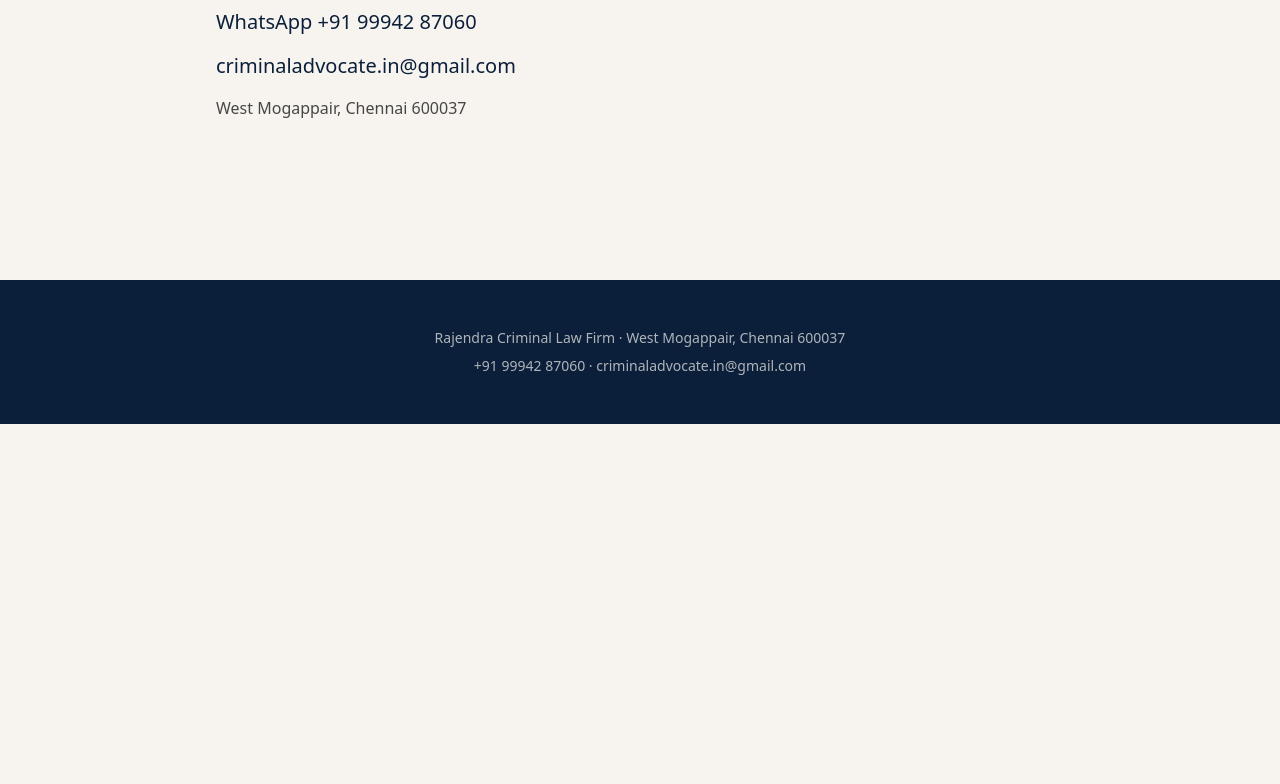
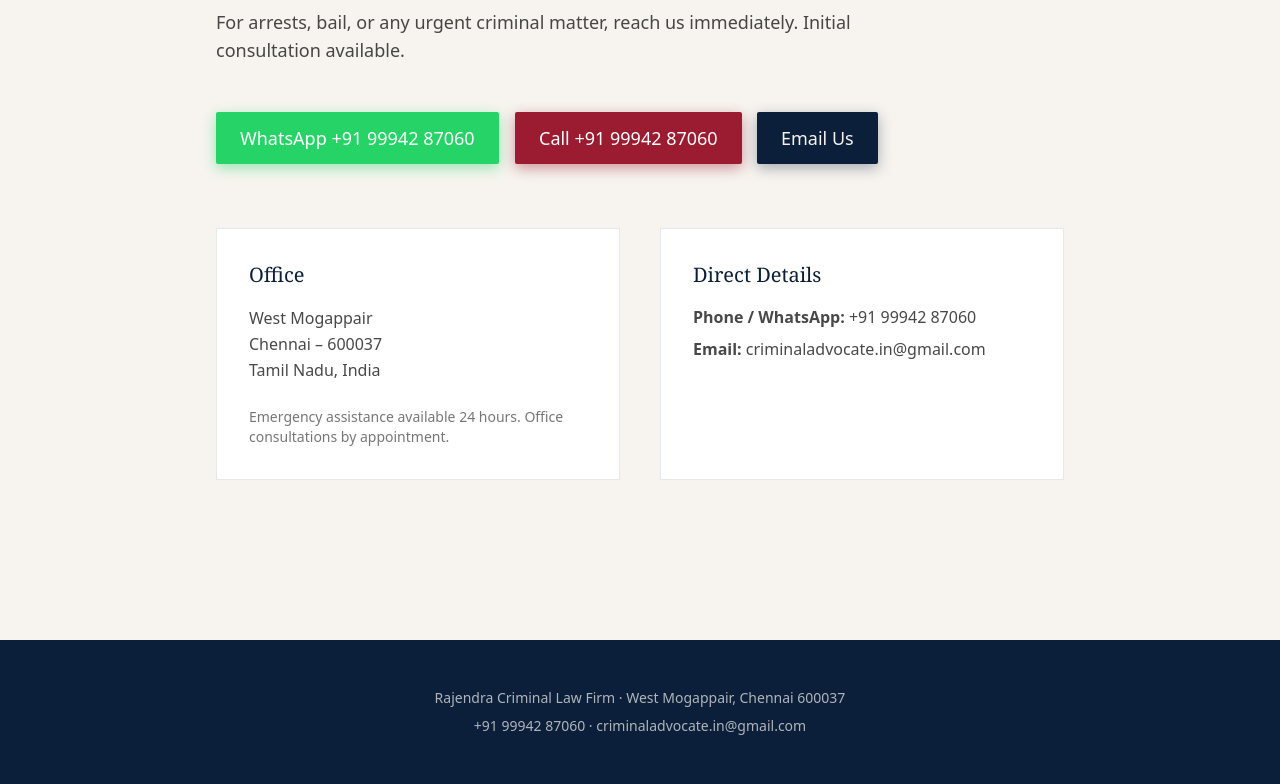
Before and after one commit to lawyerchennai01/criminaladvocate.in, an Astro site: page /contact in a window 1280 px wide. Shown: the part 256-1040 px from the top of the page. Before the commit the page ends 800 px from the top, so only its background shows below. Built offline with nearby package versions, Linux system fonts and the light colour scheme; Astro itself is replaced by a stand-in of ours.

Commit message:
Add contact page and practice detail pages

```diff
--- a/src/pages/contact.astro
+++ b/src/pages/contact.astro
@@ -4,12 +4,55 @@ import Layout from '../layouts/Layout.astro';
 
 <Layout title="Contact | Rajendra Criminal Law Firm">
   <section class="max-w-4xl mx-auto px-6 py-20">
-    <h1 class="font-serif text-4xl text-navy mb-8">Contact</h1>
-    <div class="space-y-4">
-      <p class="text-xl"><a href="tel:+919994287060" class="text-navy hover:text-crimson">Call +91 99942 87060</a></p>
-      <p class="text-xl"><a href="https://wa.me/919994287060" class="text-navy hover:text-crimson">WhatsApp +91 99942 87060</a></p>
-      <p class="text-xl"><a href="mailto:criminaladvocate.in@gmail.com" class="text-navy hover:text-crimson">criminaladvocate.in@gmail.com</a></p>
-      <p class="mt-6 text-ink/80">West Mogappair, Chennai 600037</p>
+    <p class="text-gold text-sm uppercase tracking-widest mb-4">Contact</p>
+    <h1 class="font-serif text-4xl md:text-5xl text-navy mb-8">Speak with a Senior Advocate</h1>
+
+    <p class="text-ink/80 text-lg mb-12 max-w-2xl">
+      For arrests, bail, or any urgent criminal matter, reach us immediately. Initial consultation available.
+    </p>
+
+    <div class="flex flex-wrap gap-4 mb-16">
+      <a id="wa-contact" href="#" class="contact-btn contact-btn-whatsapp text-lg">
+        WhatsApp +91 99942 87060
+      </a>
+      <a href="tel:+919994287060" class="contact-btn contact-btn-call text-lg">
+        Call +91 99942 87060
+      </a>
+      <a href="mailto:criminaladvocate.in@gmail.com?subject=Criminal%20Legal%20Inquiry" class="contact-btn contact-btn-email text-lg">
+        Email Us
+      </a>
+    </div>
+
+    <div class="grid md:grid-cols-2 gap-10">
+      <div class="bg-white p-8 border border-navy/10">
+        <h2 class="font-serif text-xl text-navy mb-4">Office</h2>
+        <p class="text-ink/80 leading-relaxed">
+          West Mogappair<br />
+          Chennai – 600037<br />
+          Tamil Nadu, India
+        </p>
+        <p class="mt-6 text-sm text-ink/60">
+          Emergency assistance available 24 hours. Office consultations by appointment.
+        </p>
+      </div>
+      <div class="bg-white p-8 border border-navy/10">
+        <h2 class="font-serif text-xl text-navy mb-4">Direct Details</h2>
+        <p class="text-ink/80"><strong>Phone / WhatsApp:</strong> +91 99942 87060</p>
+        <p class="text-ink/80 mt-2"><strong>Email:</strong> criminaladvocate.in@gmail.com</p>
+      </div>
     </div>
   </section>
+
+  <script>
+    const wa = document.getElementById('wa-contact');
+    if (wa) {
+      const msg = encodeURIComponent(
+        `Hello Rajendra Criminal Law Firm,\n\n` +
+        `I need legal assistance regarding a criminal matter.\n\n` +
+        `Page: ${window.location.href}\n` +
+        `Please contact me.`
+      );
+      wa.href = `https://wa.me/919994287060?text=${msg}`;
+    }
+  </script>
 </Layout>
--- /dev/null
+++ b/src/pages/practice/bail.astro
@@ -0,0 +1,18 @@
+---
+import Layout from '../../layouts/Layout.astro';
+---
+
+<Layout title="Bail & Anticipatory Bail in Chennai" description="Urgent bail and anticipatory bail applications before Magistrate, Sessions and Madras High Court.">
+  <section class="max-w-3xl mx-auto px-6 py-16">
+    <p class="text-gold text-sm uppercase tracking-widest mb-3">Practice Area</p>
+    <h1 class="font-serif text-4xl text-navy mb-6">Bail & Anticipatory Bail</h1>
+    <div class="prose prose-lg text-ink/90 space-y-5 leading-relaxed">
+      <p>When an arrest is imminent or has already occurred, timing is critical. We prepare and file regular bail, anticipatory bail, and interim bail applications on short notice before the appropriate court.</p>
+      <p>Our advocates regularly appear before Metropolitan Magistrates, Sessions Courts, and the Madras High Court. We focus on grounds of parity, delay in investigation, medical conditions, and procedural lapses that support release.</p>
+      <p>For arrests outside office hours, contact us immediately. Early legal intervention often prevents prolonged custody.</p>
+    </div>
+    <div class="mt-10">
+      <a href="/contact" class="inline-block bg-navy text-cream px-8 py-3 rounded-sm hover:bg-navy/90 transition">Request Urgent Assistance</a>
+    </div>
+  </section>
+</Layout>
```
